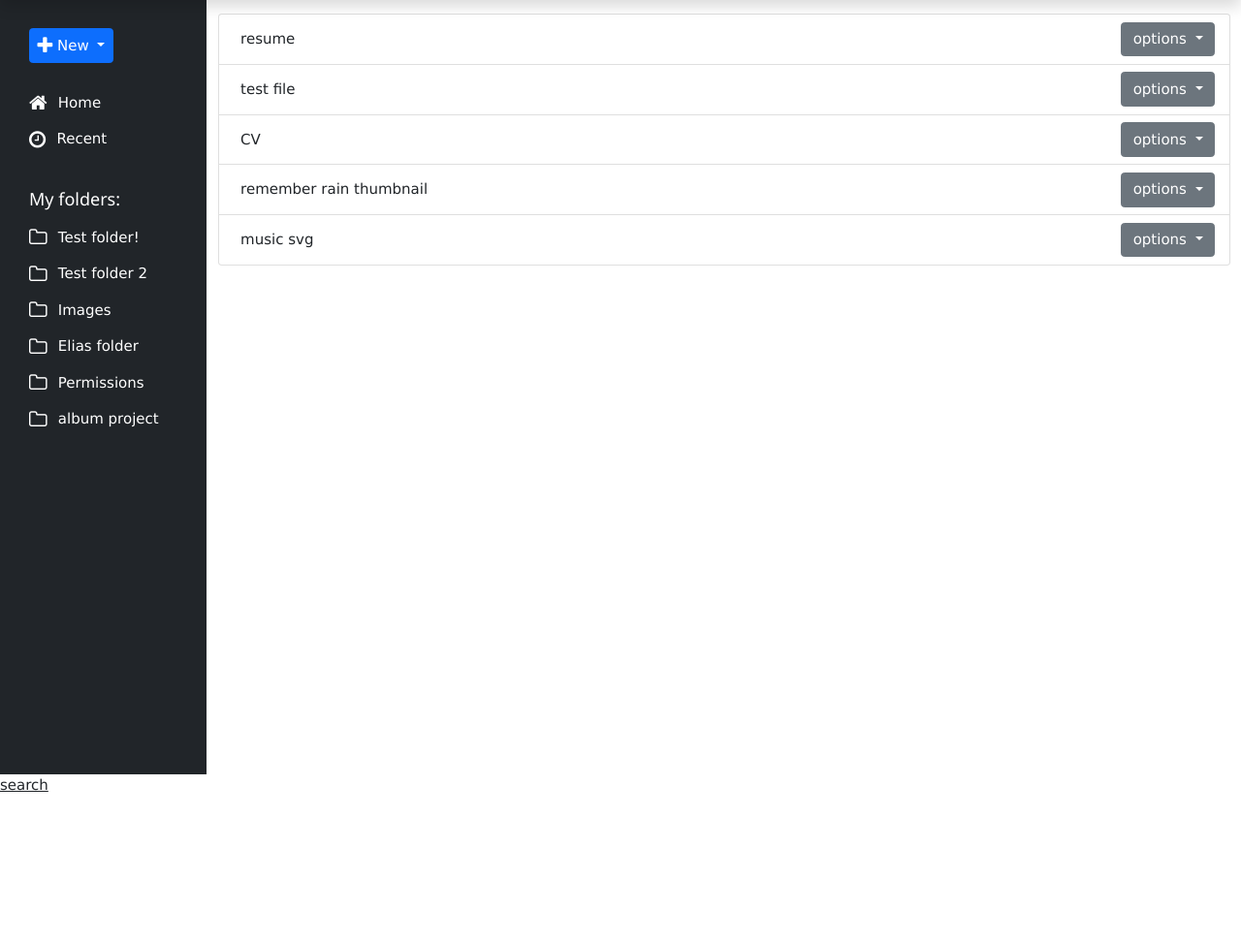
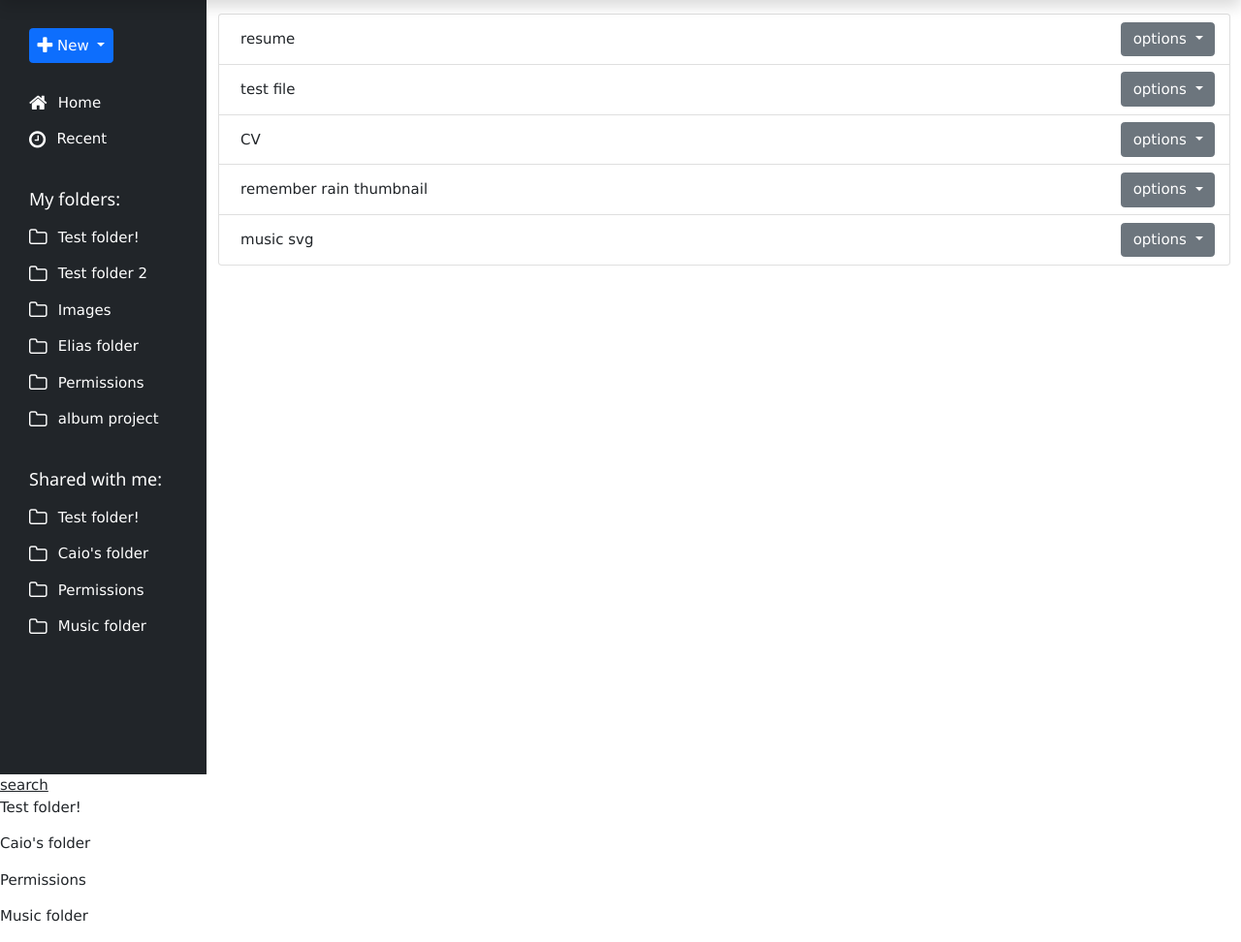
Before and after one commit to caio-ishikawa/sharely, a Django app: page / in a window 1280 px wide. Shown: the part 46-1018 px from the top of the page at 97% size. Before the commit the page ends 863 px from the top, so only its background shows below. Run offline with Django 3.2, Linux system fonts and the light colour scheme; a user stored in the database is signed in; data comes from the database, SQL or seed files in the repository; both versions use the stored data as it was after the commit.

Commit message:
shareable folders

```diff
--- a/main/templates/main/homepage.html
+++ b/main/templates/main/homepage.html
@@ -45,6 +45,19 @@
                                 </li>
                             {% endif %}
                         {% endfor %}
+                        <br>
+                        <li class="nav-header">
+                            <h5 class="px-2">Shared with me:</h5>
+                        </li>
+                        {% for folder in all_folders %}
+                                {% if request.user in folder.allowed_user.all %}
+                                    <li class="nav-item">
+                                        <a href="{% url 'main:folder' folder.pk %}" class="nav-link align-middle px-0 text-decoration-none text-white">
+                                            <i class="fa fa-folder-o fa-lg px-2"></i><span class="ms-1 d-none d-sm-inline" style="margin-left: 10%">{{folder.name}}</span>
+                                        </a>
+                                    </li>
+                                {% endif %}
+                        {% endfor %}
                     </ul>
                     <hr>
                 </div>
@@ -66,6 +79,12 @@
                                     {% for folder in folders %}
                                         <li><a class="dropdown-item" href="{% url 'main:add_file' pk=file.pk id=folder.id%}">{{folder.name}}</a></li>
                                     {% endfor %}
+                                    <li><h6 class="dropdown-header">Shared folders:</h6></li>
+                                    {% for folder in all_folders %}
+                                        {% if request.user in folder.allowed_user.all or request.user == folder.user %}
+                                            <li><a class="dropdown-item" href="{% url 'main:add_file' pk=file.pk id=folder.id%}">{{folder.name}}</a></li>
+                                        {% endif %}
+                                    {% endfor %}
                                     <li><h6 class="dropdown-header">Options</h6></li>
                                     <li><a class="dropdown-item" href="#">Delete</a></li>
                                 </ul>
@@ -78,6 +97,11 @@
         </div>
     </div>
     <a href="{% url 'main:results' %}">search</a>
+    {% for folder in all_folders %}
+        {% if request.user in folder.allowed_user.all %}
+            <p>{{folder.name}}</p>
+        {% endif %}
+    {% endfor %}
 {% else %}
     <p>you aint logged in</p>
 {% endif %}
--- a/main/views.py
+++ b/main/views.py
@@ -9,7 +9,8 @@
     if request.user.is_authenticated:
         files = File.objects.filter(user=request.user)
         folders = Folder.objects.filter(user=request.user)
-        return render(request, 'main/homepage.html', {'files':files, 'folders':folders})
+        all_folders = Folder.objects.all()
+        return render(request, 'main/homepage.html', {'files':files, 'folders':folders, 'all_folders':all_folders})
     else:
         return  render(request, 'main/homepage.html')
 
```
Also changed, not shown: db.sqlite3, 2 other files.
